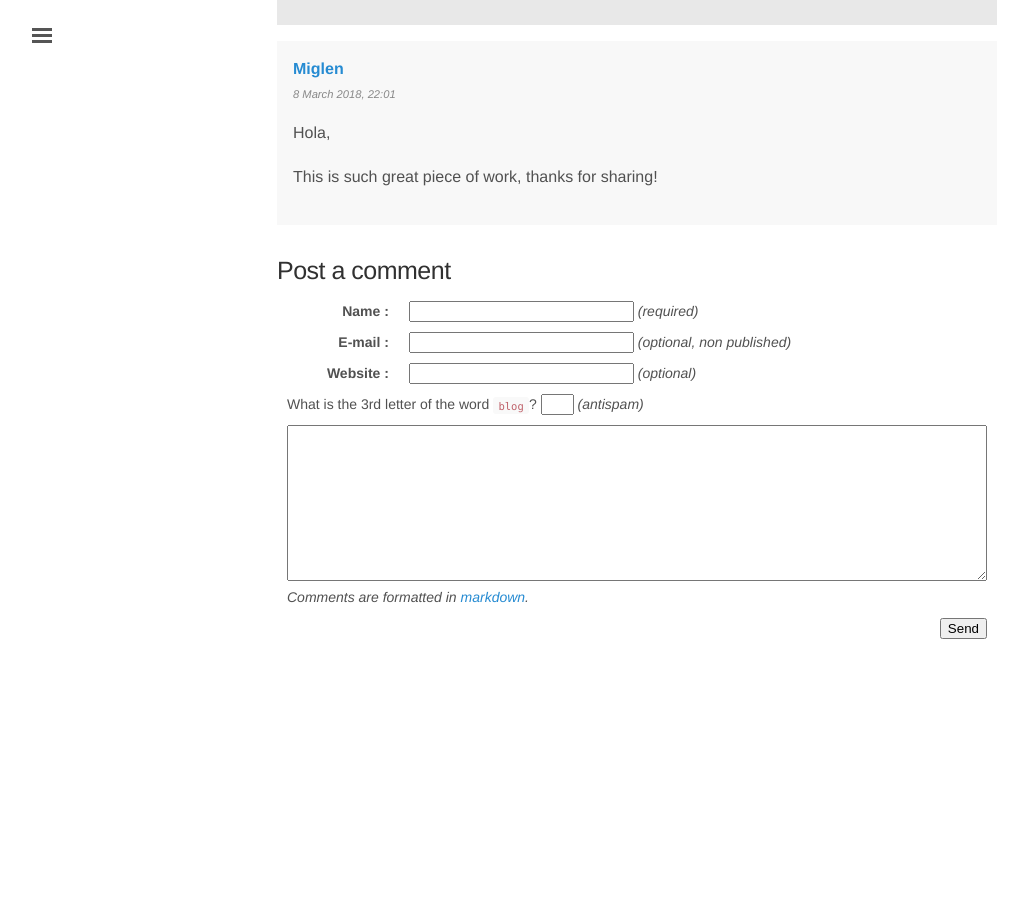
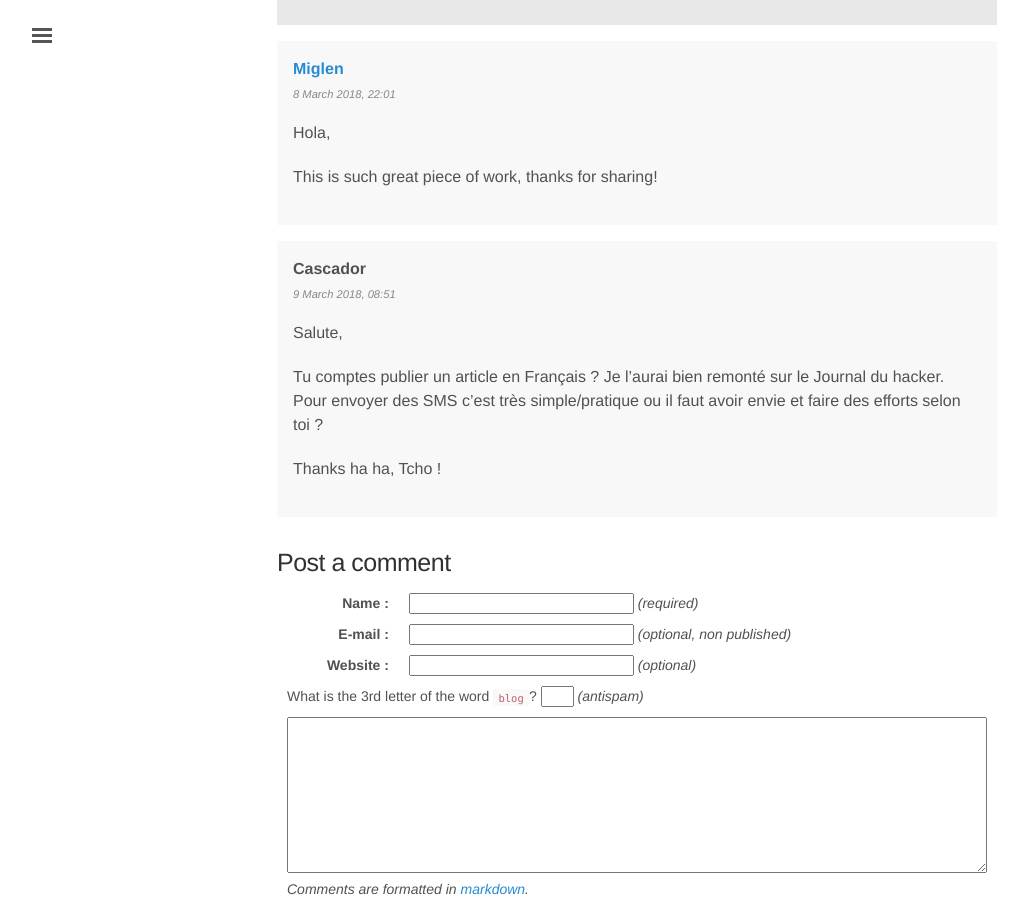
Before and after one commit to rom1v/blog.rom1v.com, a Jekyll site: the page built from _posts/2018-03-08-introducing-scrcpy.md, in a window 1280 px wide and 900 px high, scrolled down 10069 px. Shown: the whole window, without its empty margins (3-1031 px from the left). Built offline with Jekyll 4.4.1, drawn with Linux system fonts in a browser that asks for light colours; before the commit the page ends 10733 px from its top, so only the background shows below that.

Commit message:
Publish comment 4 for scrcpy

```diff
--- a/_data/comments-2018-03-introducing-scrcpy.yaml
+++ b/_data/comments-2018-03-introducing-scrcpy.yaml
@@ -34,3 +34,14 @@
     Hola,
 
     This is such great piece of work, thanks for sharing!
+- id: 4
+  author: Cascador
+  date: 2018-03-09 08:51:27+01:00
+  contents: |
+    Salute,
+
+    Tu comptes publier un article en Français ? Je l'aurai bien remonté sur le
+    Journal du hacker. Pour envoyer des SMS c'est très simple/pratique ou il
+    faut avoir envie et faire des efforts selon toi ?
+
+    Thanks ha ha, Tcho !
```
